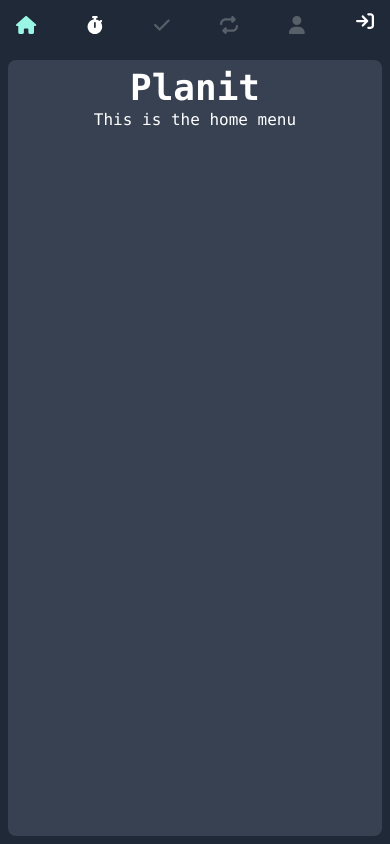
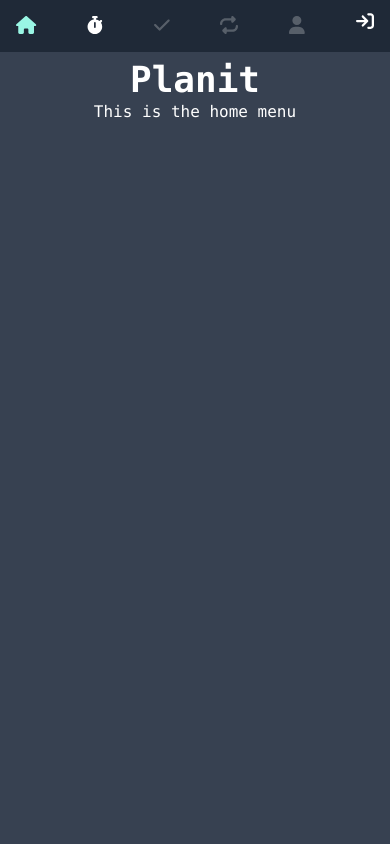
Before and after one commit to PierreMasselot1/Planit, a React (Create React App) app in the folder web/: page / in a window 390 px wide. Built offline with nearby package versions, Linux system fonts and the light colour scheme.

Commit message:
feat(web): mobile, no additional layer

```diff
--- a/web/src/routes/Root.tsx
+++ b/web/src/routes/Root.tsx
@@ -5,7 +5,7 @@ export default function Root() {
   return (
     <div className="h-screen overflow-hidden flex flex-col sm:flex-row bg-gray-800">
       <Navbar />
-      <div className="h-full sm:w-full sm:h-auto bg-gray-700 rounded-lg mx-2 my-2 p-2">
+      <div className="h-full sm:w-full sm:h-auto bg-gray-700 sm:rounded-lg sm:mx-2 sm:my-2 p-2">
         <Outlet />
       </div>
     </div>
```
